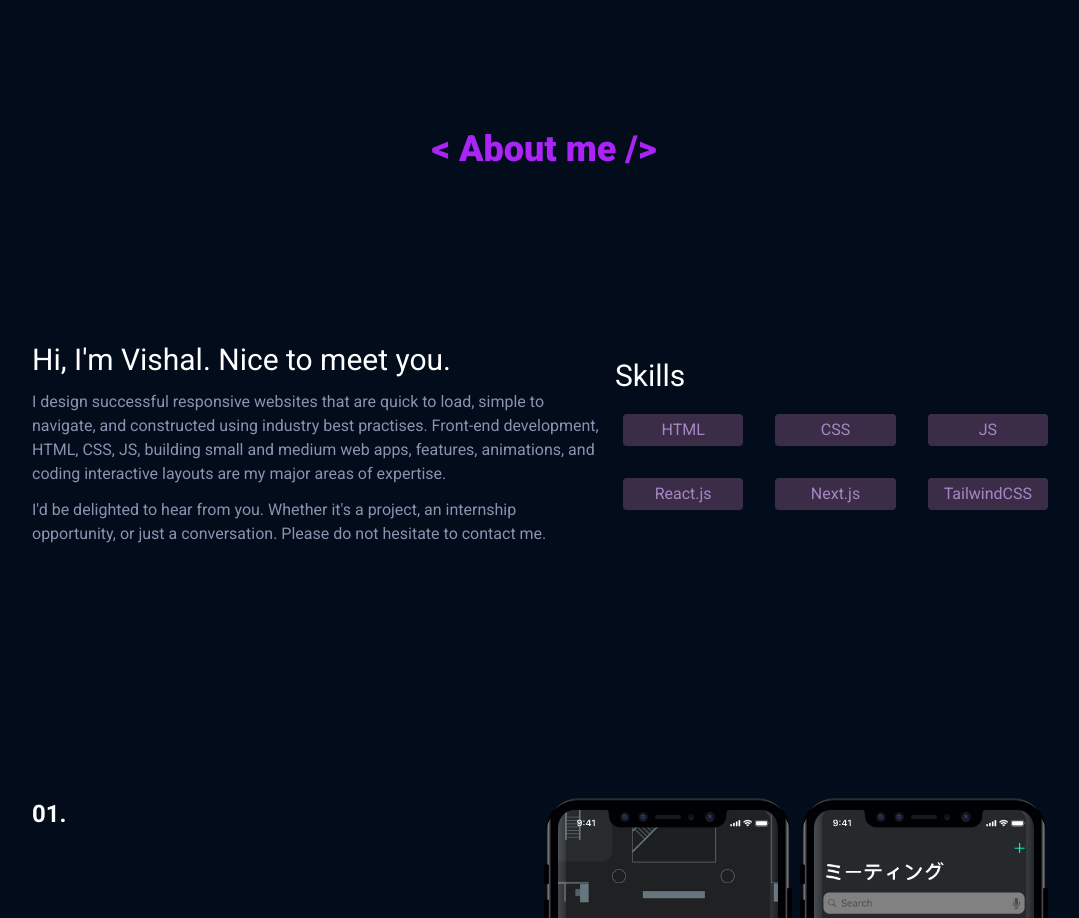
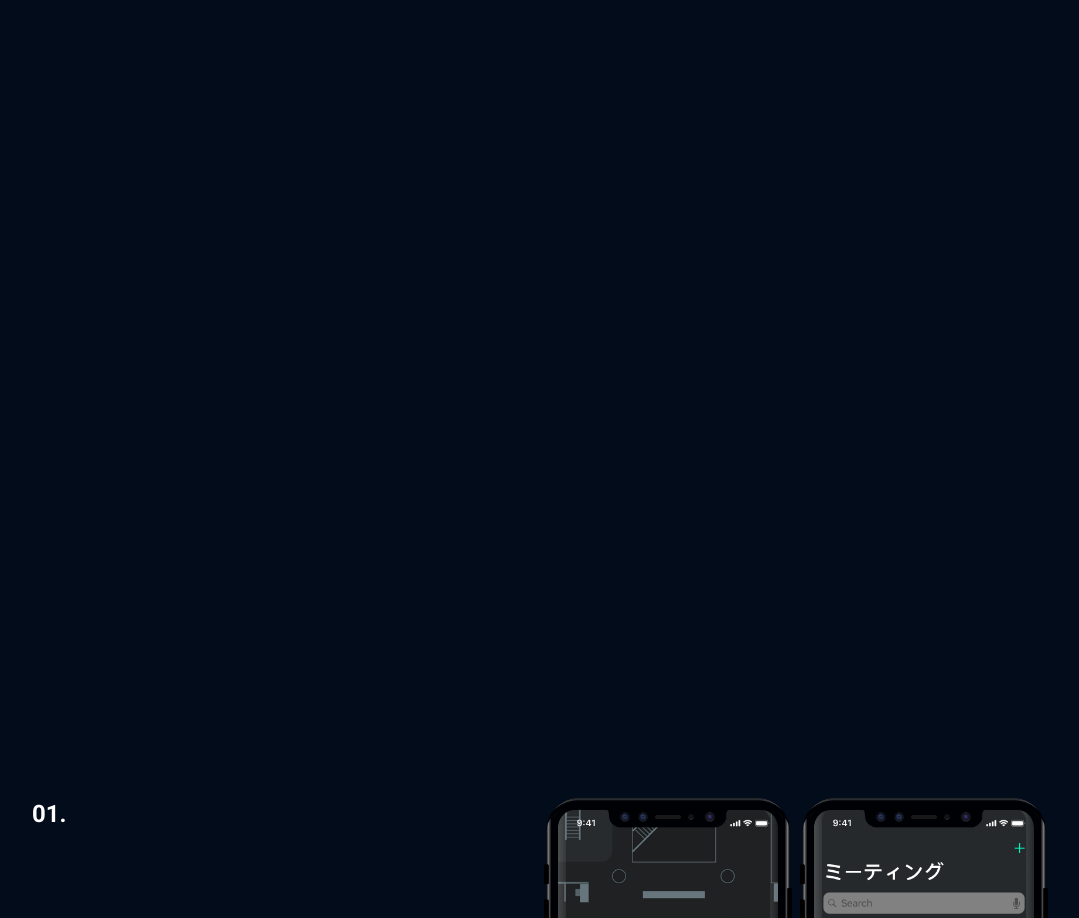
Before and after one commit to VishalTyagi098/PortfolioWebsite, a Next.js app: page / in a window 1280 px wide. Shown: the part 802-1720 px from the top of the page, without its empty margins (96-1175 px from the left). Built offline with nearby package versions, Linux system fonts and the light colour scheme.

Commit message:
changing

```diff
--- a/components/About/About.js
+++ b/components/About/About.js
@@ -1,12 +1,19 @@
 import React from "react";
 import AboutText from "./AboutText";
-import SkillsText from "./SkillsText";
 import Heading from "../Layout/Heading";
 
 function About() {
   return (
     <div className="flex justify-center items-center h-[100vh] ">
-      <div className="grid grid-col-2 gap-4 w-4/5 h-[70vh] ">
+
+    </div>
+  );
+}
+
+export default About;
+
+
+{/* <div className="grid grid-col-2 gap-4 w-4/5 h-[70vh] ">
 
         <div className="flex justify-center items-center col-span-2 h-1/3">
           <Heading title="About me" />
@@ -14,13 +21,5 @@ function About() {
         <div className="flex justify-center items-center self-stretch h-2/3">
           <AboutText />
         </div>
-        <div className="flex justify-center items-center h-2/3">
-          <SkillsText />
-        </div>
 
-      </div>
-    </div>
-  );
-}
-
-export default About;
+       </div> */}
--- a/components/About/SkillsCard.js
+++ /dev/null
@@ -1,13 +0,0 @@
-import React from 'react'
-
-function SkillsCard(props) {
-  return (
-    <div>
-      <div className="flex justify-center items-center rounded bg-[#3b2d48] text-[#a686c4] py-1 px-4 m-2">
-        {props.title}
-      </div>
-    </div>
-  )
-}
-
-export default SkillsCard
--- a/components/About/SkillsText.js
+++ /dev/null
@@ -1,26 +0,0 @@
-import React from "react";
-import Heading from "../Layout/Heading";
-import SkillsCard from "./SkillsCard";
-
-function SkillsText() {
-  return (
-
-      <div className="">
-        <div className="text-3xl text-white my-3">
-          Skills
-        </div>
-        <div className="grid grid-cols-3 gap-4 text-[#8993b0] my-3">
-          <SkillsCard title="HTML"/>
-          <SkillsCard title="CSS"/>
-          <SkillsCard title="JS"/>
-          <SkillsCard title="React.js"/>
-          <SkillsCard title="Next.js"/>
-          <SkillsCard title="TailwindCSS"/>
-        </div>
-
-      </div>
-
-  );
-}
-
-export default SkillsText;
--- a/pages/about.js
+++ /dev/null
@@ -1,9 +0,0 @@
-const about = () => {
-  return (
-    <div>
-      about is working
-    </div>
-   );
-}
-
-export default about;
```
Also changed, not shown: pages/contact.js (deleted), pages/projects.js (deleted), pages/skills.js (deleted).
